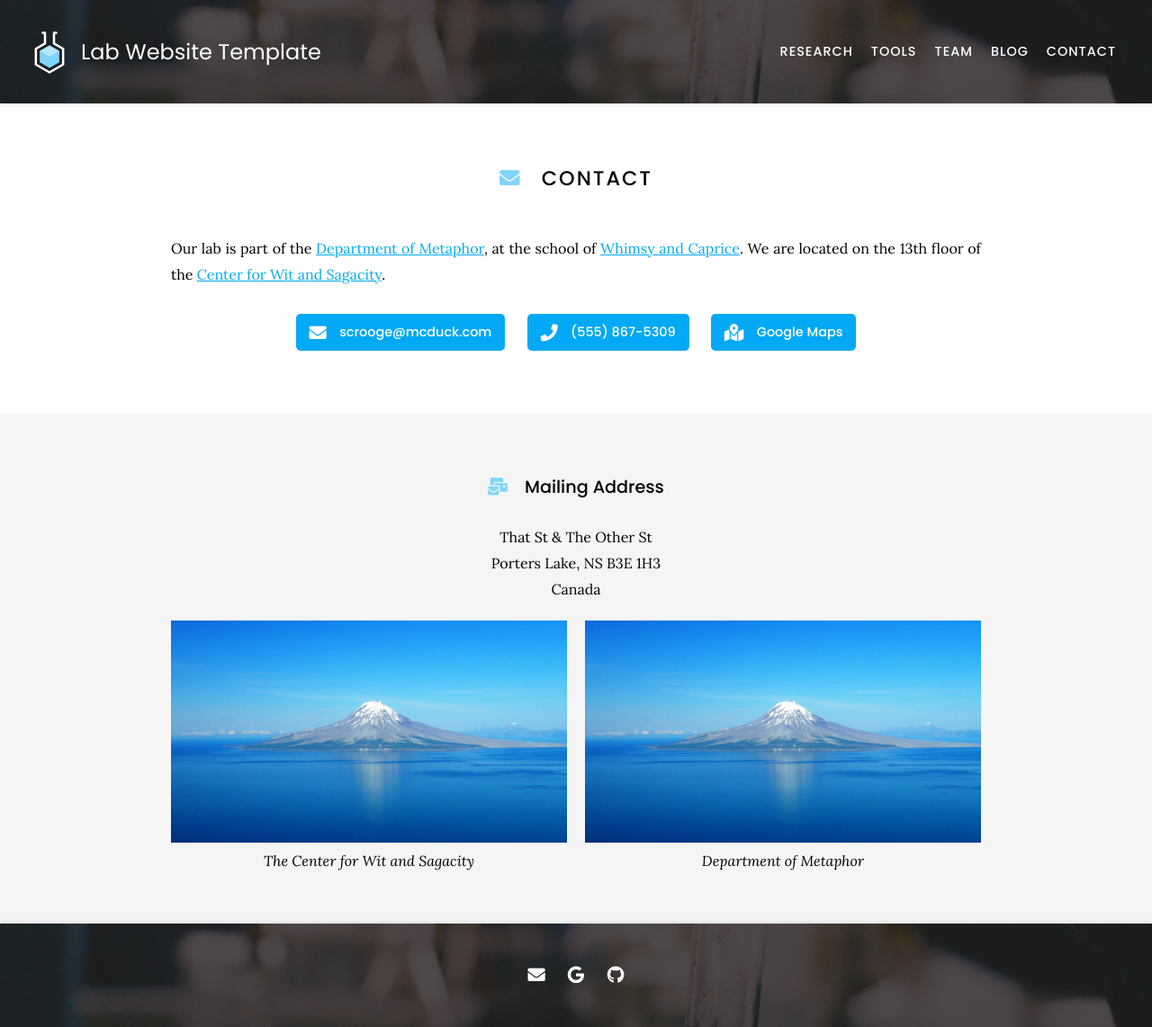
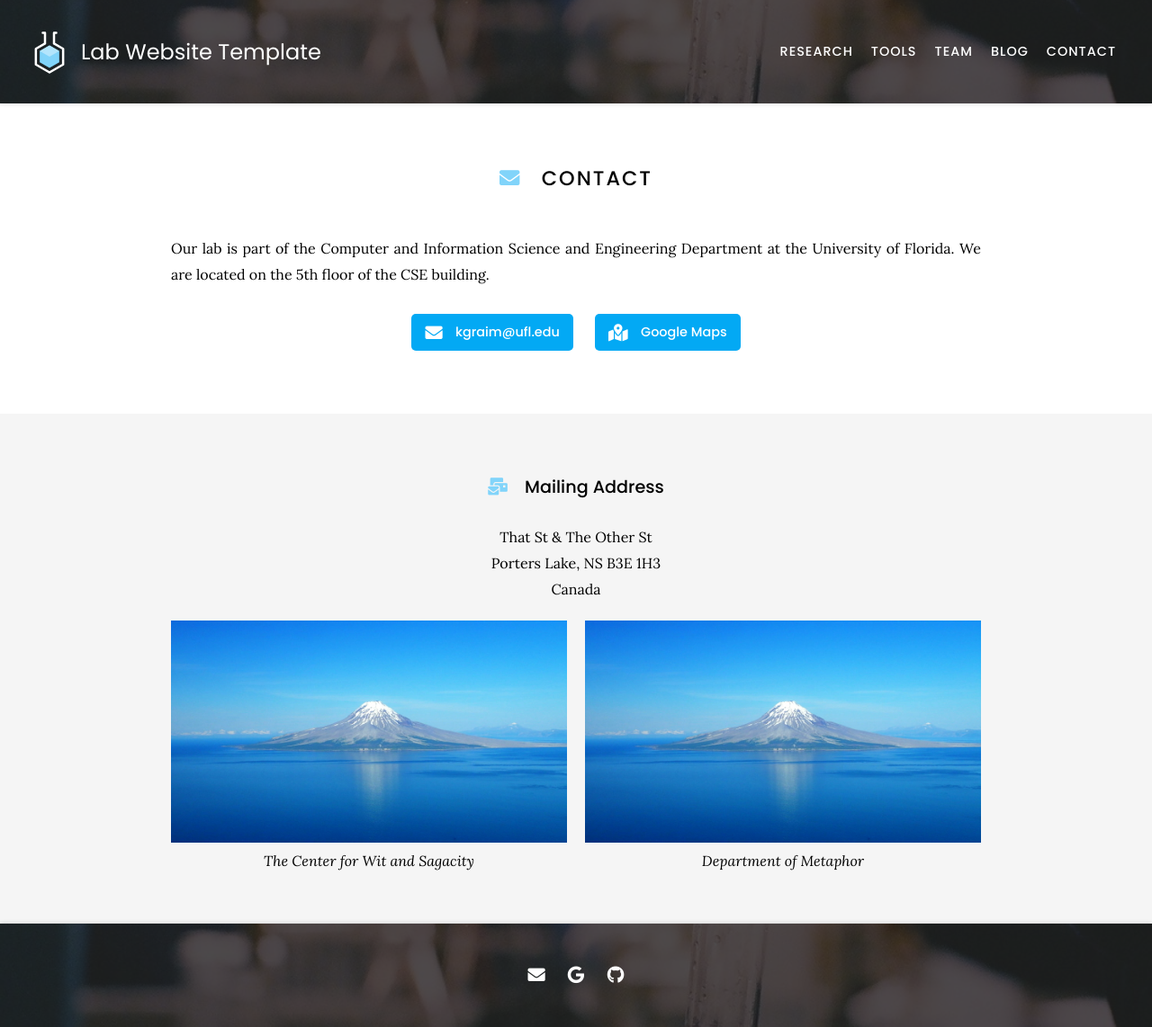
Before and after one commit to graim/GraimLabWebsite, a Jekyll site: the page built from contact/index.md, in a window 1280 px wide. Shown: the whole page at 90% size. Built offline with Jekyll 4.4.1, drawn with Linux system fonts in a browser that asks for light colours; nearby versions of some CDN libraries.

Commit message:
Update index.md

```diff
--- a/contact/index.md
+++ b/contact/index.md
@@ -7,25 +7,16 @@ nav:
 
 # <i class="fas fa-envelope"></i>Contact
 
-Our lab is part of the [Department of Metaphor](), at the school of [Whimsy and Caprice]().
-We are located on the 13th floor of the [Center for Wit and Sagacity]().
+Our lab is part of the Computer and Information Science and Engineering Department at the University of Florida.
+We are located on the 5th floor of the CSE building.
 
 {%
   include link.html
   type="email"
   icon=""
-  text="scrooge@mcduck.com"
+  text="kgraim@ufl.edu"
   tooltip=""
-  link="scrooge@mcduck.com"
-  style="button"
-%}
-{%
-  include link.html
-  type="phone"
-  icon=""
-  text="(555) 867-5309"
-  tooltip=""
-  link="+1-555-867-5309"
+  link="kgraim@ufl.edu"
   style="button"
 %}
 {%
@@ -34,7 +25,7 @@ We are located on the 13th floor of the [Center for Wit and Sagacity]().
   icon=""
   text="Google Maps"
   tooltip="Our location on Google Maps for easy navigation"
-  link="https://www.google.com/maps/place/That+St+%26+The+Other+St,+Porters+Lake,+NS+B3E+1H3,+Canada/@44.7389237,-63.3033296,20.78z/data=!4m5!3m4!1s0x4b5a31023bb02565:0xb9505694e83a53d7!8m2!3d44.7389353!4d-63.3030828"
+  link="https://www.google.com/maps/place/Department+of+Computer+and+Information+Science+and+Engineering/@29.6520985,-82.354201,15.23z/data=!4m5!3m4!1s0x0:0xd21b17bc0529867e!8m2!3d29.6483268!4d-82.3440276"
   style="button"
 %}
 {:.center}
```
